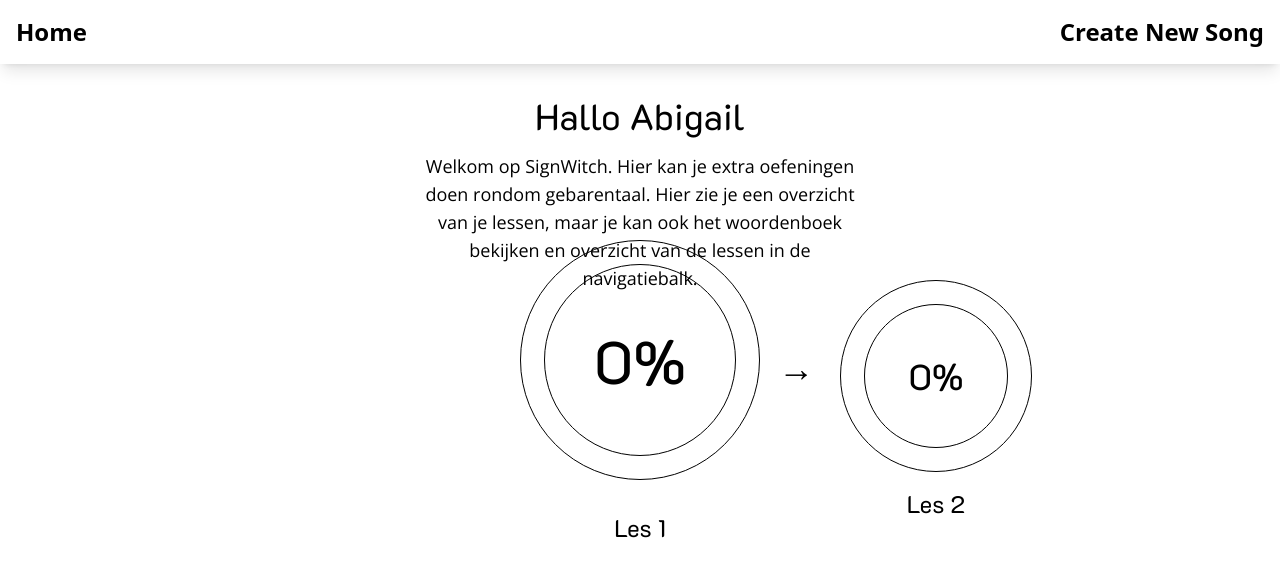
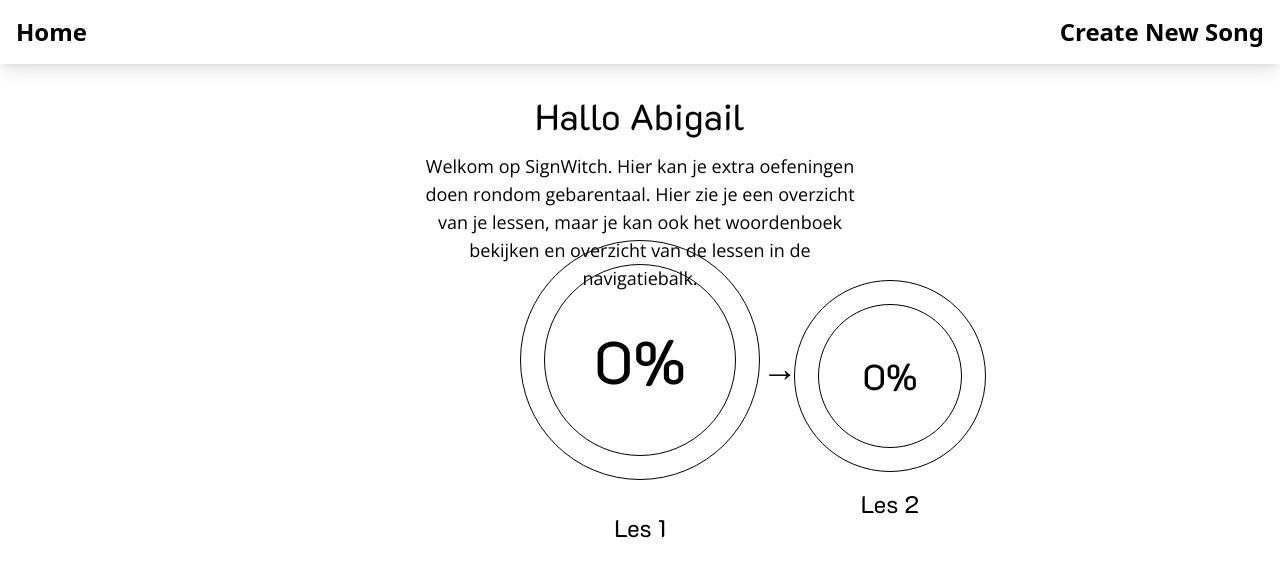
Before and after one commit to QuintenVanDerBlom/SignWitch, a React (Vite) app: page / in a window 1280 px wide. Shown: the top 576 px of the page. Built offline with nearby package versions, Linux system fonts and the light colour scheme.

Commit message:
switch to lesson 2 code

```diff
--- a/src/Home.jsx
+++ b/src/Home.jsx
@@ -1,23 +1,51 @@
+import { useState } from "react";
+
 function Home() {
+    const [swapped, setSwapped] = useState(false);
+
     return (
         <div className="flex flex-col items-center justify-center px-4 text-center">
-            <h2 className="text-4xl font-k2d">
-                Hallo {/*{users.name}*/} Abigail
-            </h2>
+            {/* Header & Intro */}
+            <h2 className="text-4xl font-k2d">Hallo {/*{users.name}*/} Abigail</h2>
             <p className="pb-4 mt-4 text-lg max-w-md font-openSans">
                 Welkom op SignWitch. Hier kan je extra oefeningen doen rondom gebarentaal.
                 Hier zie je een overzicht van je lessen, maar je kan ook het woordenboek bekijken en
                 overzicht van de lessen in de navigatiebalk.
             </p>
 
-            <div className="">
-                <div className="absolute inset-0 flex flex-col items-center justify-center">
-                    <div className="w-60 h-60 rounded-full border border-black flex items-center justify-center relative">
+            {/* Container holding the two lesson circles and arrow */}
+            <div className="flex gap-12">
+                {/* Lesson 1 Container */}
+                <div
+                    className="absolute"
+                    style={{
+                        left: swapped ? "calc(50% - 250px)" : "50%",
+                        top: "50%",
+                        transform: "translate(-50%, -50%)",
+                    }}
+                >
+                    <div className="flex flex-col items-center">
+                        <div
+                            className={`rounded-full border border-black flex items-center justify-center relative ${
+                                swapped ? "w-48 h-48" : "w-60 h-60"
+                            }`}
+                        >
+                            {swapped ? (
+                                <>
+                                    <div className="w-36 h-36 rounded-full border border-black"></div>
+                                    <div className="absolute text-4xl text-black font-k2d">0%</div>
+                                </>
+                            ) : (
+                                <>
                                     <div className="w-48 h-48 rounded-full border border-black"></div>
                                     <div className="absolute text-6xl text-black font-k2d">0%</div>
+                                </>
+                            )}
                         </div>
                         <div className="mt-4">
-                        <h2 className="text-2xl p-4 font-k2d">Les 1</h2>
+                            <h2 className={`text-2xl font-k2d ${swapped ? "p-2" : "p-4"}`}>
+                                Les 1
+                            </h2>
                             {/*
               <Link
                 to="/lessen/les1"
@@ -28,18 +56,35 @@ function Home() {
               */}
                         </div>
                     </div>
+                </div>
+
+                {/* Lesson 2 Container (clickable to swap) */}
                 <div
-                    className="absolute"
+                    className="absolute cursor-pointer"
+                    onClick={() => setSwapped((prev) => !prev)}
                     style={{
-                        left: "calc(50% + 200px)",
+                        left: swapped ? "50%" : "calc(50% + 250px)",
                         top: "50%",
-                        transform: "translateY(-50%)",
+                        transform: "translate(-50%, -50%)",
                     }}
                 >
                     <div className="flex flex-col items-center">
-                        <div className="w-48 h-48 rounded-full border border-black flex items-center justify-center relative">
+                        <div
+                            className={`rounded-full border border-black flex items-center justify-center relative ${
+                                swapped ? "w-60 h-60" : "w-48 h-48"
+                            }`}
+                        >
+                            {swapped ? (
+                                <>
+                                    <div className="w-48 h-48 rounded-full border border-black"></div>
+                                    <div className="absolute text-6xl text-black font-k2d">0%</div>
+                                </>
+                            ) : (
+                                <>
                                     <div className="w-36 h-36 rounded-full border border-black"></div>
                                     <div className="absolute text-4xl text-black font-k2d">0%</div>
+                                </>
+                            )}
                         </div>
                         <div className="mt-4 text-center">
                             <h2 className="text-2xl font-k2d">Les 2</h2>
@@ -55,12 +100,15 @@ function Home() {
                     </div>
                 </div>
 
+                {/* Arrow positioned between the circles */}
                 <div
                     className="absolute"
                     style={{
-                        left: "calc(53% + 100px)",
+                        left: swapped
+                            ? "calc(50% - 140px)"
+                            : "calc(50% + 140px)",
                         top: "46%",
-                        transform: "translateY(-50%)",
+                        transform: "translate(-50%, -50%)",
                     }}
                 >
                     <div className="text-4xl">→</div>
```
Lines whose indentation alone changed are shown as unchanged.
